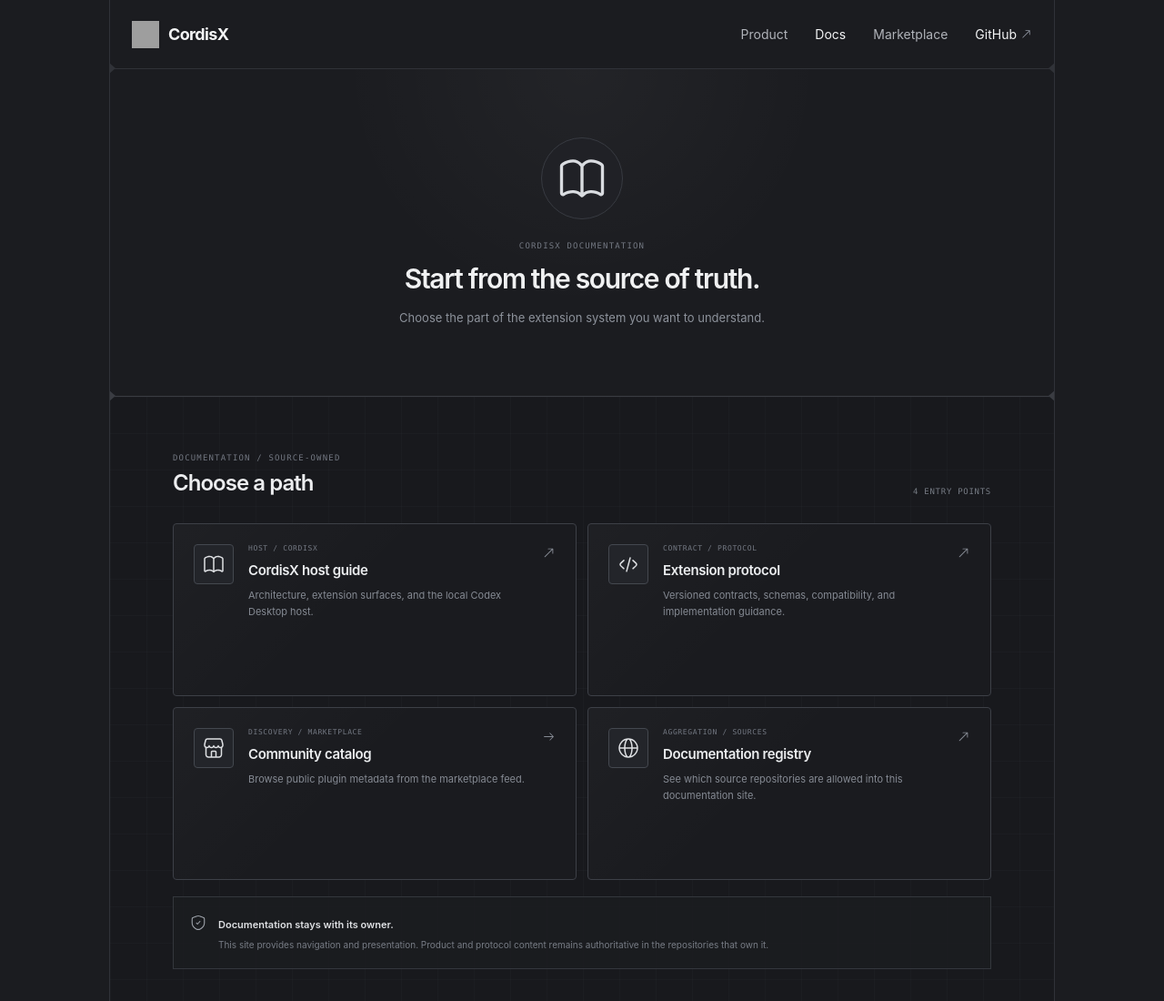
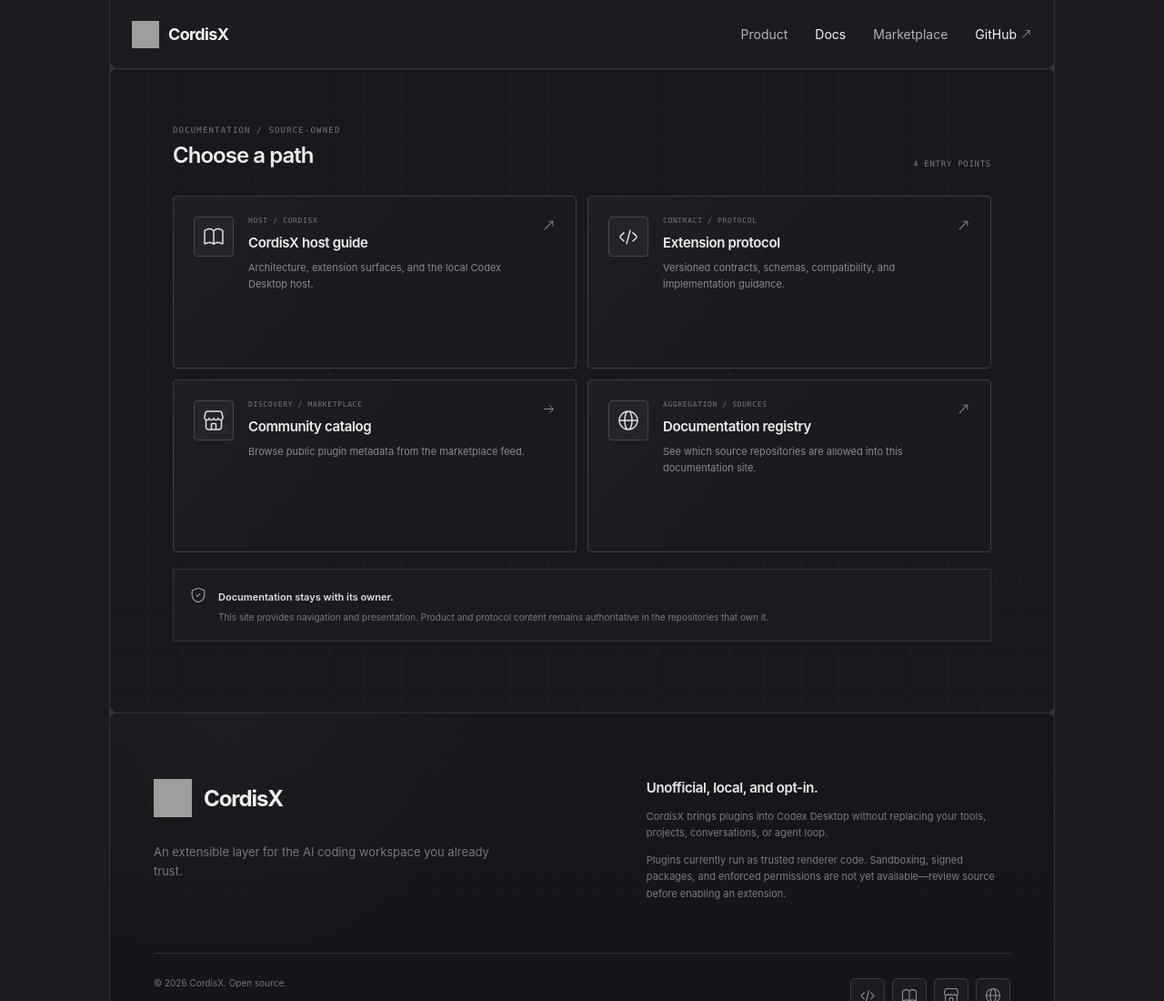
Before and after one commit to cordisx/docs, a website: page index.html in a window 1280 px wide. Shown: the top 1100 px of the page at 91% size. Drawn offline with Linux system fonts and the light colour scheme; grey boxes are pictures that could not be loaded.

Commit message:
fix: open docs on the navigation index

```diff
--- a/index.html
+++ b/index.html
@@ -15,7 +15,7 @@
     />
     <title>CordisX — Documentation</title>
     <link rel="stylesheet" href="./site-shell.css?v=1" />
-    <link rel="stylesheet" href="./styles.css?v=1" />
+    <link rel="stylesheet" href="./styles.css?v=2" />
   </head>
   <body>
     <div class="site-frame">
@@ -42,23 +42,12 @@
       </header>
 
       <main>
-        <section class="docs-hero" aria-labelledby="docs-heading">
-          <div class="docs-hero-content">
-            <span class="docs-mark" aria-hidden="true">
-              <span class="reicon-slot" data-reicon="BookOpen" data-reicon-size="54"></span>
-            </span>
-            <p class="docs-kicker">CORDISX DOCUMENTATION</p>
-            <h1 id="docs-heading">Start from the source of truth.</h1>
-            <p>Choose the part of the extension system you want to understand.</p>
-          </div>
-        </section>
-
         <section class="docs-index-section" aria-labelledby="docs-index-heading">
           <div class="docs-index-shell">
             <header class="docs-index-heading">
               <div>
                 <p>DOCUMENTATION / SOURCE-OWNED</p>
-                <h2 id="docs-index-heading">Choose a path</h2>
+                <h1 id="docs-index-heading">Choose a path</h1>
               </div>
               <span>4 ENTRY POINTS</span>
             </header>
--- a/styles.css
+++ b/styles.css
@@ -1,60 +1,9 @@
-.docs-hero {
-  --section-edge: #3a3c42;
-  position: relative;
-  min-height: 360px;
-  display: grid;
-  place-items: center;
-  padding: 48px 24px;
-  border-bottom: 1px solid var(--section-edge);
-  text-align: center;
-  background:
-    radial-gradient(circle at 50% 0%, rgba(255, 255, 255, 0.035), transparent 42%),
-    #1b1c20;
-}
-
-.docs-hero-content {
-  width: min(680px, 100%);
-  display: flex;
-  align-items: center;
-  flex-direction: column;
-}
-
-.docs-mark {
-  width: 90px;
-  height: 90px;
-  display: grid;
-  place-items: center;
-  margin-bottom: 24px;
-  border: 1px solid #383b42;
-  border-radius: 50%;
-  color: #d9dce0;
-  background: #202126;
-}
-
-.docs-kicker,
 .docs-index-heading p {
   margin: 0;
   color: #737882;
   font-family: "SFMono-Regular", Consolas, monospace;
   font-size: 9px;
   letter-spacing: 0.13em;
-}
-
-.docs-hero h1 {
-  margin: 13px 0 0;
-  color: #f0f1f2;
-  font-size: 30px;
-  font-weight: 590;
-  line-height: 1.2;
-  letter-spacing: -0.045em;
-}
-
-.docs-hero-content > p:last-child {
-  max-width: 540px;
-  margin: 15px 0 0;
-  color: #8d929b;
-  font-size: 13px;
-  line-height: 1.65;
 }
 
 .docs-index-section {
@@ -82,7 +31,7 @@
   gap: 32px;
 }
 
-.docs-index-heading h2 {
+.docs-index-heading h1 {
   margin: 8px 0 0;
   color: #ecedef;
   font-size: 24px;
@@ -204,15 +153,6 @@
 }
 
 @media (max-width: 760px) {
-  .docs-hero {
-    min-height: 380px;
-    padding-inline: 20px;
-  }
-
-  .docs-hero h1 {
-    font-size: 26px;
-  }
-
   .docs-index-section {
     padding: 50px 20px 64px;
   }
```
Also changed, not shown: scripts/check.mjs (+10 -1 lines).
